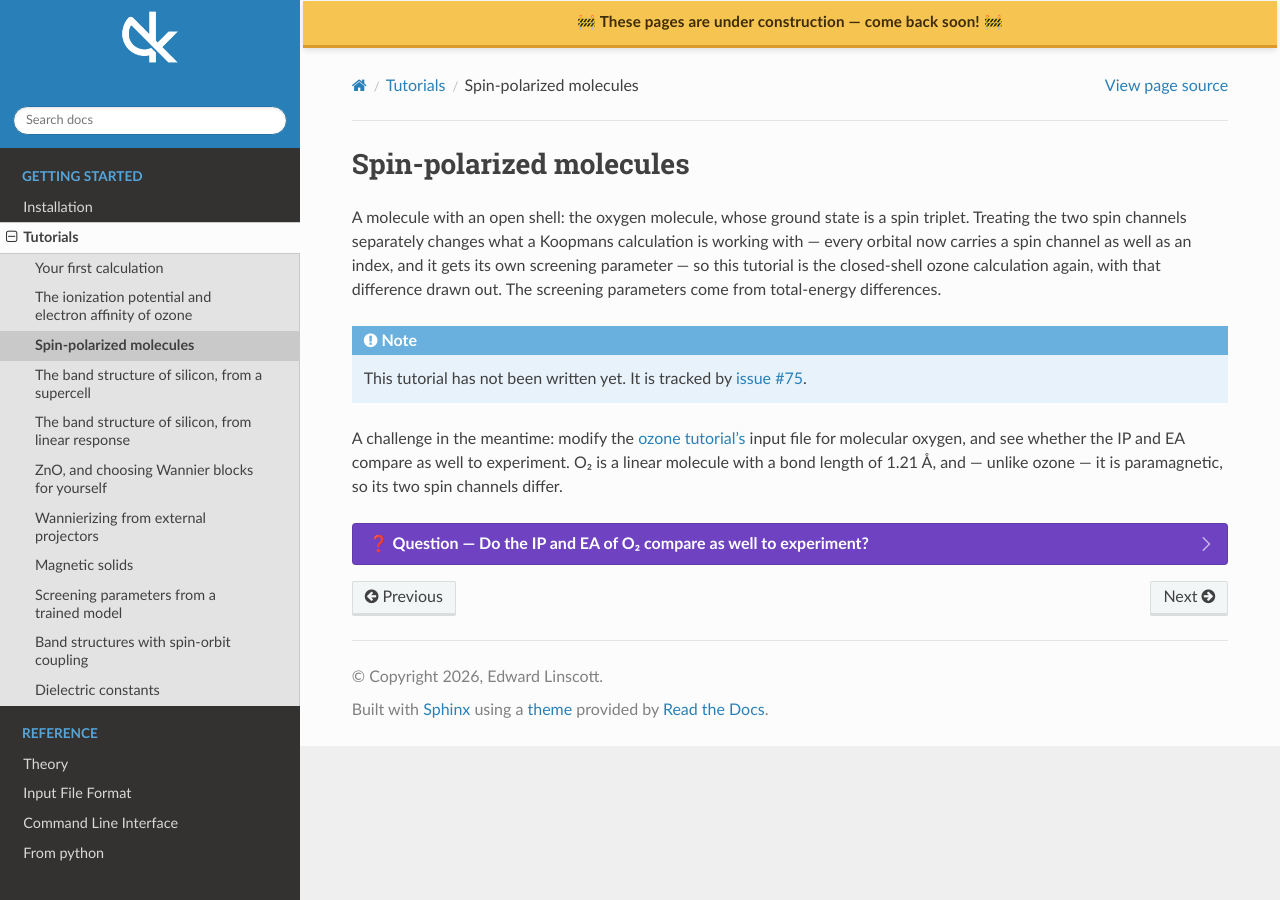
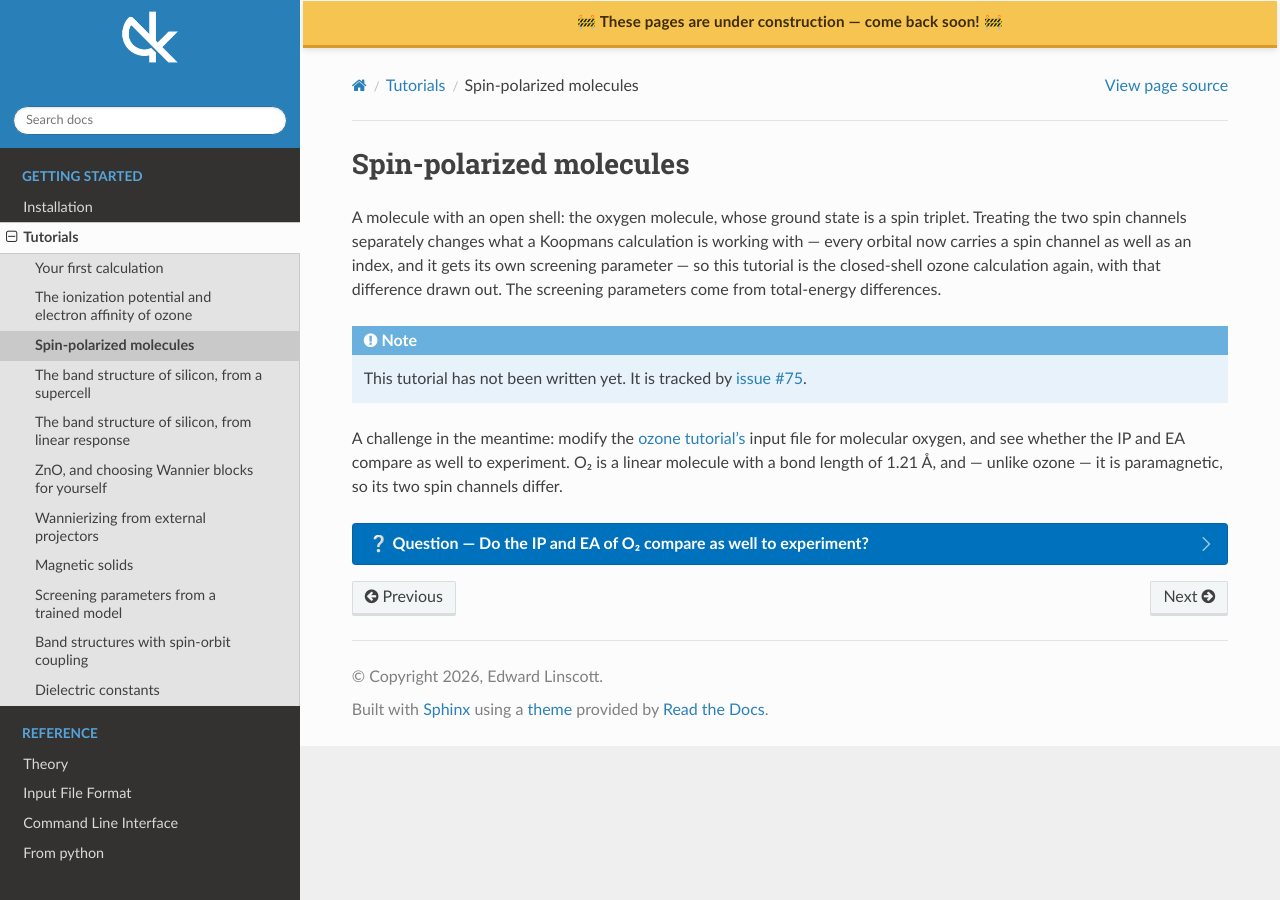
Before and after one commit to elinscott/koopmans, a Sphinx documentation site: the page built from docs/source/tutorials/magnetic_molecules.rst, in a window 1280 px wide. Built offline with Sphinx 7.4.7 and the Read the Docs theme 3.1.0, drawn with Linux system fonts in a browser that asks for light colours.

Commit message:
Colour the question boxes with the theme's own blue
The question banners used a custom violet that belonged to no part of
the theme's palette, and a red question mark.

- Switches the seven boxes to the dropdown's :color: primary. Its
  #0071bc is the same hue as the theme's note banner #6ab0de; the
  similarly named info is a cyan that lands on the tip banner instead.
- Leaves custom.css only the inline-literal rule, which the semantic
  colour does not reach.
- Replaces ❓ with the white ❔.

Co-Authored-By: Claude Opus 5 (1M context) <noreply@anthropic.com>

```diff
--- a/docs/source/_static/custom.css
+++ b/docs/source/_static/custom.css
@@ -89,21 +89,10 @@ section:has(> .landing-logo) > h1 {
     font-style: italic;
 }
 
-/* Tutorial questions: a sphinx-design dropdown whose header reads as a banner.
-   Violet is not among the theme's admonition colors (note blue, tip green,
-   warning orange, danger red), so a question never reads as one of those.
-   sphinx-design's own :color: options carry no violet, hence the rule here. */
-.sd-dropdown .sd-summary-title.question-header {
-    background-color: #6f42c1;
-    color: #fff;
-}
-
-.sd-dropdown:has(> .question-header) {
-    border: 1px solid #6f42c1;
-}
-
-/* Inline literals in a question title keep the theme's light background by
-   default, which is illegible on violet. */
+/* Tutorial questions are sphinx-design dropdowns carrying :color: primary,
+   whose blue is the hue the theme already gives a note. All that is left to
+   style is an inline literal in the header, which keeps the theme's white
+   background and red text and so fights the banner it sits on. */
 .sd-dropdown .sd-summary-title.question-header code {
     background-color: rgba(255, 255, 255, 0.16);
     border-color: rgba(255, 255, 255, 0.4);
--- a/docs/source/tutorials/magnetic_molecules.rst
+++ b/docs/source/tutorials/magnetic_molecules.rst
@@ -19,7 +19,8 @@ molecular oxygen, and see whether the IP and EA compare as well to experiment. O
 linear molecule with a bond length of 1.21 Å, and — unlike ozone — it is paramagnetic,
 so its two spin channels differ.
 
-.. dropdown:: ❓ Question — Do the IP and EA of O₂ compare as well to experiment?
+.. dropdown:: ❔ Question — Do the IP and EA of O₂ compare as well to experiment?
+    :color: primary
     :class-title: question-header
 
     Set ``spin: collinear`` in the ``workflow`` block, add ``tot_magnetization: 2`` and
```
Also changed, not shown: docs/source/tutorials/ozone.rst (+12 -6 lines).
